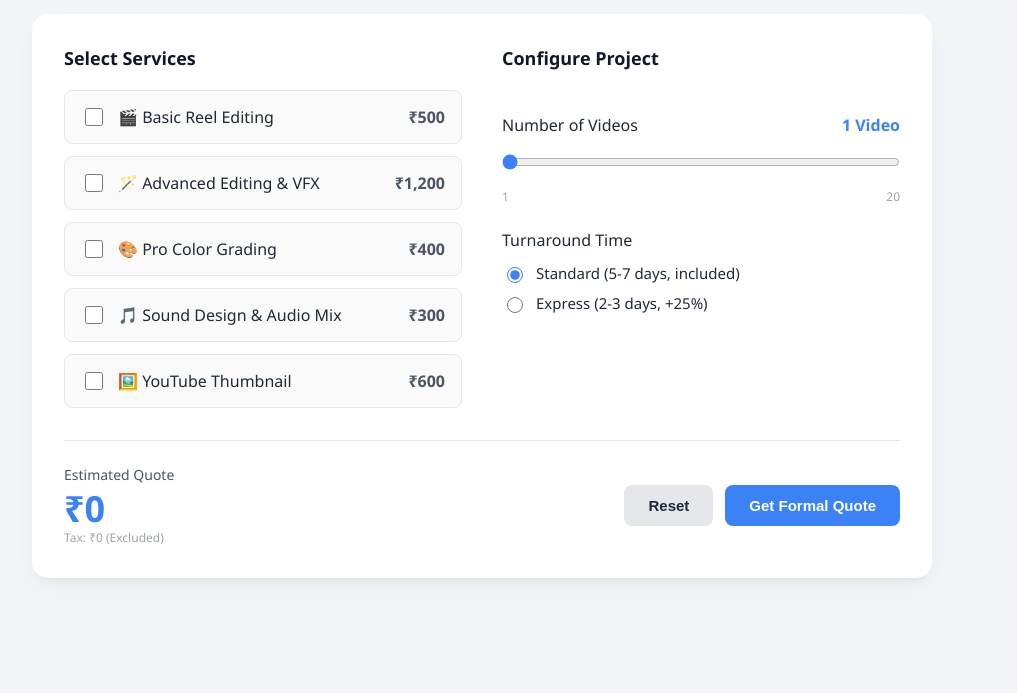
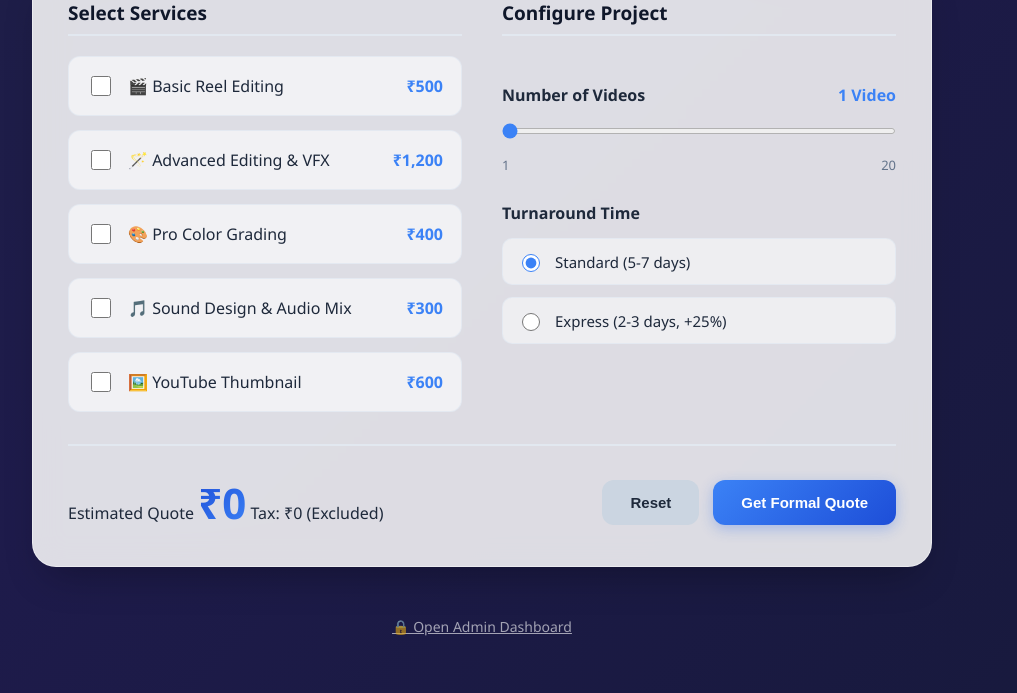
Before and after one commit to dhruprouth1212-tech/CSD-Studio---Instant-Quote-Calculator, a plain HTML site: page index.html in a window 1280 px wide. Shown: the part 187-880 px from the top of the page, without its empty margins (158-1175 px from the left). Drawn offline with Linux system fonts and the light colour scheme.

Commit message:
Add files via upload

```diff
--- a/index.html
+++ b/index.html
@@ -3,22 +3,24 @@
 <head>
     <meta charset="UTF-8">
     <meta name="viewport" content="width=device-width, initial-scale=1.0">
-    <title>CSD Studio - Instant Quote Calculator</title>
+    <title>CSD Studio - Quote Calculator & Admin</title>
     <style>
-        /* Modern CSS Variables for Styling */
         :root {
-            --primary-color: #3b82f6;
-            --primary-hover: #2563eb;
-            --bg-color: #f3f4f6;
-            --card-bg: #ffffff;
-            --text-main: #1f2937;
-            --text-muted: #4b5563;
-            --border-color: #e5e7eb;
+            --primary-glow: #2563eb;
+            --primary-gradient: linear-gradient(135deg, #3b82f6 0%, #1d4ed8 100%);
+            --bg-dark: #0f172a;
+            --card-bg: rgba(255, 255, 255, 0.85);
+            --text-main: #1e293b;
+            --text-muted: #64748b;
+            --border-color: rgba(226, 232, 240, 0.8);
+            --accent-color: #3b82f6;
         }
 
         body {
             font-family: 'Segoe UI', system-ui, -apple-system, sans-serif;
-            background-color: var(--bg-color);
+            background: linear-gradient(-45deg, #0f172a, #1e1b4b, #1e293b, #0f172a);
+            background-size: 400% 400%;
+            animation: gradientBG 15s ease infinite;
             color: var(--text-main);
             margin: 0;
             padding: 40px 20px;
@@ -29,25 +31,40 @@
             min-height: 100vh;
         }
 
-        h1 {
-            font-size: 28px;
-            font-weight: 600;
-            margin-bottom: 30px;
-            color: #111827;
-            text-align: center;
+        @keyframes gradientBG {
+            0% { background-position: 0% 50%; }
+            50% { background-position: 100% 50%; }
+            100% { background-position: 0% 50%; }
         }
 
-        .calculator-container {
+        h1 {
+            font-size: 32px;
+            font-weight: 700;
+            margin-bottom: 30px;
+            color: #ffffff;
+            text-align: center;
+            text-shadow: 0 2px 10px rgba(0, 0, 0, 0.3);
+        }
+
+        .calculator-container, .admin-container {
             background: var(--card-bg);
+            backdrop-filter: blur(16px);
+            -webkit-backdrop-filter: blur(16px);
             max-width: 900px;
             width: 100%;
-            border-radius: 16px;
-            box-shadow: 0 10px 25px -5px rgba(0, 0, 0, 0.05), 0 8px 10px -6px rgba(0, 0, 0, 0.05);
-            padding: 32px;
+            border-radius: 24px;
+            border: 1px solid rgba(255, 255, 255, 0.4);
+            box-shadow: 0 20px 40px -15px rgba(0, 0, 0, 0.3);
+            padding: 35px;
             box-sizing: border-box;
+            margin-bottom: 30px;
         }
 
-        /* Two Column Grid Setup */
+        .admin-container {
+            display: none; /* Keval login ke baad dikhega */
+            background: rgba(255, 255, 255, 0.95);
+        }
+
         .grid-layout {
             display: grid;
             grid-template-columns: 1fr 1fr;
@@ -56,234 +73,149 @@
         }
 
         @media (max-width: 768px) {
-            .grid-layout {
-                grid-template-columns: 1fr;
-                gap: 24px;
-            }
+            .grid-layout { grid-template-columns: 1fr; gap: 28px; }
         }
 
         .section-title {
-            font-size: 18px;
+            font-size: 19px;
             font-weight: 600;
             margin-top: 0;
             margin-bottom: 20px;
-            color: #111827;
+            color: #0f172a;
+            border-bottom: 2px solid #e2e8f0;
+            padding-bottom: 8px;
         }
 
-        /* Left Column: Service Row Styles */
-        .service-list {
-            display: flex;
-            flex-direction: column;
-            gap: 12px;
-        }
+        .service-list { display: flex; flex-direction: column; gap: 14px; }
 
         .service-row {
             display: flex;
             justify-content: space-between;
             align-items: center;
-            padding: 14px 16px;
+            padding: 16px 18px;
             border: 1px solid var(--border-color);
-            border-radius: 8px;
+            border-radius: 12px;
             cursor: pointer;
-            transition: all 0.2s ease;
-            background: #fafafa;
+            transition: all 0.25s ease;
+            background: rgba(255, 255, 255, 0.6);
         }
 
         .service-row:hover {
-            border-color: var(--primary-color);
-            background: #f0f7ff;
+            border-color: var(--accent-color);
+            background: #ffffff;
+            transform: translateY(-2px);
         }
 
         .service-row.selected {
-            border-color: var(--primary-color);
-            background: #eff6ff;
-            box-shadow: 0 0 0 1px var(--primary-color);
+            border-color: var(--accent-color);
+            background: #f0f6ff;
+            box-shadow: 0 0 0 1px var(--accent-color);
         }
 
-        .service-info {
-            display: flex;
-            align-items: center;
-            gap: 12px;
-            font-weight: 500;
+        .service-info { display: flex; align-items: center; gap: 14px; font-weight: 550; }
+        .service-info input[type="checkbox"] { width: 20px; height: 20px; accent-color: var(--accent-color); }
+        .price-tag { font-weight: 700; color: var(--accent-color); font-size: 16px; }
+
+        .config-panel { display: flex; flex-direction: column; gap: 28px; }
+        .config-group { display: flex; flex-direction: column; gap: 10px; }
+        .config-label-row { display: flex; justify-content: space-between; font-weight: 600; }
+
+        input[type="range"] {
+            width: 100%;
+            accent-color: var(--accent-color);
+            margin: 12px 0;
+            height: 6px;
+            border-radius: 5px;
+            background: #cbd5e1;
         }
 
-        .service-info input[type="checkbox"] {
-            width: 18px;
-            height: 18px;
-            accent-color: var(--primary-color);
-            cursor: pointer;
+        .range-limits { display: flex; justify-content: space-between; font-size: 13px; color: #64748b; }
+
+        .radio-group { display: flex; flex-direction: column; gap: 12px; }
+        .radio-option {
+            display: flex; align-items: center; gap: 12px; font-size: 15px; font-weight: 550;
+            cursor: pointer; padding: 12px 14px; border: 1px solid var(--border-color);
+            border-radius: 10px; background: rgba(255, 255, 255, 0.5);
         }
 
-        .price-tag {
-            font-weight: 600;
-            color: var(--text-muted);
-        }
+        .radio-option input[type="radio"] { width: 18px; height: 18px; accent-color: var(--accent-color); }
 
-        /* Right Column: Configuration Area */
-        .config-panel {
-            display: flex;
-            flex-direction: column;
-            gap: 24px;
-        }
-
-        .config-group {
-            display: flex;
-            flex-direction: column;
-            gap: 8px;
-        }
-
-        .config-label-row {
-            display: flex;
-            justify-content: space-between;
-            font-weight: 500;
-        }
-
-        /* Custom Slider Styling */
-        input[type="range"] {
-            width: 100%;
-            accent-color: var(--primary-color);
-            cursor: pointer;
-            margin: 10px 0;
-        }
-
-        .range-limits {
-            display: flex;
-            justify-content: space-between;
-            font-size: 12px;
-            color: #9ca3af;
-        }
-
-        /* Radio Options for Turnaround */
-        .radio-group {
-            display: flex;
-            flex-direction: column;
-            gap: 10px;
-        }
-
-        .radio-option {
-            display: flex;
-            align-items: center;
-            gap: 10px;
-            font-size: 15px;
-            cursor: pointer;
-        }
-
-        .radio-option input[type="radio"] {
-            width: 16px;
-            height: 16px;
-            accent-color: var(--primary-color);
-        }
-
-        /* Bottom Section: Summary & Action Buttons */
         .footer-summary {
-            border-top: 1px solid var(--border-color);
-            padding-top: 24px;
-            display: flex;
-            justify-content: space-between;
-            align-items: center;
-            flex-wrap: wrap;
-            gap: 20px;
-        }
-
-        .total-display {
-            display: flex;
-            flex-direction: column;
-        }
-
-        .total-label {
-            font-size: 14px;
-            color: var(--text-muted);
-            font-weight: 500;
+            border-top: 2px solid #e2e8f0; padding-top: 28px;
+            display: flex; justify-content: space-between; align-items: center; flex-wrap: wrap; gap: 24px;
         }
 
         .total-amount {
-            font-size: 36px;
-            font-weight: 700;
-            color: var(--primary-color);
+            font-size: 42px; font-weight: 800;
+            background: linear-gradient(135deg, #1e4ed8 0%, #3b82f6 100%);
+            -webkit-background-clip: text; -webkit-text-fill-color: transparent;
         }
 
-        .tax-note {
-            font-size: 12px;
-            color: #9ca3af;
-            margin-top: -4px;
+        .button-group { display: flex; gap: 14px; }
+        .btn { padding: 14px 28px; font-size: 15px; font-weight: 700; border-radius: 12px; cursor: pointer; border: none; transition: all 0.25s ease; }
+        .btn-primary { background: var(--primary-gradient); color: white; box-shadow: 0 4px 14px rgba(37, 99, 235, 0.3); }
+        .btn-primary:hover { transform: translateY(-2px); filter: brightness(1.1); }
+        .btn-secondary { background-color: #cbd5e1; color: #1e293b; }
+        .btn-secondary:hover { background-color: #94a3b8; }
+        .btn-danger { background-color: #ef4444; color: white; padding: 6px 12px; font-size: 13px; border-radius: 6px; }
+        .btn-danger:hover { background-color: #dc2626; }
+
+        /* Admin Table Styling */
+        .admin-table {
+            width: 100%; border-collapse: collapse; margin-top: 15px; font-size: 14px;
         }
+        .admin-table th, .admin-table td {
+            text-align: left; padding: 12px; border-bottom: 1px solid #e2e8f0;
+        }
+        .admin-table th { background-color: #f8fafc; color: #334155; }
 
-        .button-group {
-            display: flex;
-            gap: 12px;
+        .admin-login-link {
+            color: rgba(255, 255, 255, 0.6); margin-top: 20px; cursor: pointer; font-size: 14px; text-decoration: underline;
         }
-
-        .btn {
-            padding: 12px 24px;
-            font-size: 15px;
-            font-weight: 600;
-            border-radius: 8px;
-            cursor: pointer;
-            border: none;
-            transition: all 0.2s ease;
-        }
-
-        .btn-primary {
-            background-color: var(--primary-color);
-            color: white;
-        }
-
-        .btn-primary:hover {
-            background-color: var(--primary-hover);
-        }
-
-        .btn-secondary {
-            background-color: #e5e7eb;
-            color: var(--text-main);
-        }
-
-        .btn-secondary:hover {
-            background-color: #d1d5db;
-        }
+        .admin-login-link:hover { color: white; }
     </style>
 </head>
 <body>
 
 <h1>CSD Studio - Instant Quote Calculator</h1>
 
-<div class="calculator-container">
+<!-- Main Calculator Screen -->
+<div class="calculator-container" id="calculator-screen">
     <div class="grid-layout">
-
-        <!-- Left Column: Services -->
         <div>
             <h3 class="section-title">Select Services</h3>
             <div class="service-list">
-                <div class="service-row" onclick="toggleRow(this)">
+                <div class="service-row" onclick="toggleRow(this, event)">
                     <div class="service-info">
-                        <input type="checkbox" class="service-cb" data-price="500">
+                        <input type="checkbox" class="service-cb" data-name="Basic Reel" data-price="500">
                         <span>🎬 Basic Reel Editing</span>
                     </div>
                     <div class="price-tag">₹500</div>
                 </div>
-                <div class="service-row" onclick="toggleRow(this)">
+                <div class="service-row" onclick="toggleRow(this, event)">
                     <div class="service-info">
-                        <input type="checkbox" class="service-cb" data-price="1200">
+                        <input type="checkbox" class="service-cb" data-name="Advanced & VFX" data-price="1200">
                         <span>🪄 Advanced Editing & VFX</span>
                     </div>
                     <div class="price-tag">₹1,200</div>
                 </div>
-                <div class="service-row" onclick="toggleRow(this)">
+                <div class="service-row" onclick="toggleRow(this, event)">
                     <div class="service-info">
-                        <input type="checkbox" class="service-cb" data-price="400">
+                        <input type="checkbox" class="service-cb" data-name="Color Grading" data-price="400">
                         <span>🎨 Pro Color Grading</span>
                     </div>
                     <div class="price-tag">₹400</div>
                 </div>
-                <div class="service-row" onclick="toggleRow(this)">
+                <div class="service-row" onclick="toggleRow(this, event)">
                     <div class="service-info">
-                        <input type="checkbox" class="service-cb" data-price="300">
+                        <input type="checkbox" class="service-cb" data-name="Sound Design" data-price="300">
                         <span>🎵 Sound Design & Audio Mix</span>
                     </div>
                     <div class="price-tag">₹300</div>
                 </div>
-                <div class="service-row" onclick="toggleRow(this)">
+                <div class="service-row" onclick="toggleRow(this, event)">
                     <div class="service-info">
-                        <input type="checkbox" class="service-cb" data-price="600">
+                        <input type="checkbox" class="service-cb" data-name="Thumbnail" data-price="600">
                         <span>🖼️ YouTube Thumbnail</span>
                     </div>
                     <div class="price-tag">₹600</div>
@@ -291,42 +223,31 @@
             </div>
         </div>
 
-        <!-- Right Column: Configurations -->
         <div class="config-panel">
             <h3 class="section-title">Configure Project</h3>
-
-            <!-- Video Slider -->
             <div class="config-group">
                 <div class="config-label-row">
                     <span>Number of Videos</span>
-                    <span id="video-count-label" style="font-weight: 600; color: var(--primary-color);">1 Video</span>
+                    <span id="video-count-label" style="font-weight: 700; color: var(--accent-color);">1 Video</span>
                 </div>
                 <input type="range" id="video-slider" min="1" max="20" value="1">
-                <div class="range-limits">
-                    <span>1</span>
-                    <span>20</span>
-                </div>
+                <div class="range-limits"><span>1</span><span>20</span></div>
             </div>
 
-            <!-- Turnaround Speed (Radio buttons) -->
             <div class="config-group">
                 <span class="config-label-row" style="margin-bottom: 4px;">Turnaround Time</span>
                 <div class="radio-group">
                     <label class="radio-option">
-                        <input type="radio" name="speed" value="standard" checked>
-                        Standard (5-7 days, included)
+                        <input type="radio" name="speed" value="Standard" checked> Standard (5-7 days)
                     </label>
                     <label class="radio-option">
-                        <input type="radio" name="speed" value="express">
-                        Express (2-3 days, +25%)
+                        <input type="radio" name="speed" value="Express"> Express (2-3 days, +25%)
                     </label>
                 </div>
             </div>
         </div>
-
     </div>
 
-    <!-- Footer Summary Section -->
     <div class="footer-summary">
         <div class="total-display">
             <span class="total-label">Estimated Quote</span>
@@ -335,40 +256,59 @@
         </div>
         <div class="button-group">
             <button class="btn btn-secondary" onclick="resetCalculator()">Reset</button>
-            <button class="btn btn-primary" onclick="alert('Quote saved successfully!')">Get Formal Quote</button>
+            <button class="btn btn-primary" onclick="saveQuoteAndSubmit()">Get Formal Quote</button>
         </div>
     </div>
 </div>
 
+<!-- Hidden Admin Dashboard Panel -->
+<div class="admin-container" id="admin-screen">
+    <div style="display: flex; justify-content: space-between; align-items: center; border-bottom: 2px solid #e2e8f0; padding-bottom: 10px; margin-bottom: 15px;">
+        <h3 class="section-title" style="margin: 0; border: none;">📊 CSD Studio - Admin Panel</h3>
+        <button class="btn btn-secondary" style="padding: 8px 16px; font-size: 13px;" onclick="logoutAdmin()">Logout</button>
+    </div>
+    <div style="overflow-x: auto;">
+        <table class="admin-table">
+            <thead>
+                <tr>
+                    <th>Date/Time</th>
+                    <th>Services Selected</th>
+                    <th>Videos</th>
+                    <th>Speed</th>
+                    <th>Total Price</th>
+                    <th>Action</th>
+                </tr>
+            </thead>
+            <tbody id="admin-table-body">
+                <!-- Saved quotes will appear here dynamically -->
+            </tbody>
+        </table>
+    </div>
+</div>
+
+<!-- Admin Login Trigger Link -->
+<div class="admin-login-link" onclick="loginAdmin()">🔒 Open Admin Dashboard</div>
+
 <script>
-    // Elements Selectors
     const checkboxes = document.querySelectorAll('.service-cb');
     const slider = document.getElementById('video-slider');
     const videoLabel = document.getElementById('video-count-label');
     const speedRadios = document.querySelectorAll('input[name="speed"]');
     const finalPriceDisplay = document.getElementById('final-price');
 
-    // Box Par Click Karne Pe Bhi Checkbox Select Hoga
-    function toggleRow(rowElement) {
+    // Global variable to store quotes in browser memory (Local Storage)
+    let savedQuotes = JSON.parse(localStorage.getItem('csd_quotes')) || [];
+
+    function toggleRow(rowElement, event) {
         const checkbox = rowElement.querySelector('.service-cb');
-        // Agar click input box par nahi hua hai toh checkbox toggling manually trigger karein
-        if (event.target !== checkbox) {
-            checkbox.checked = !checkbox.checked;
-        }
-
-        if (checkbox.checked) {
-            rowElement.classList.add('selected');
-        } else {
-            rowElement.classList.remove('selected');
-        }
+        if (event.target !== checkbox) { checkbox.checked = !checkbox.checked; }
+        checkbox.checked ? rowElement.classList.add('selected') : rowElement.classList.remove('selected');
         calculateTotal();
     }
 
-    // Main Live Logic Calculation Function
+    let calculatedTotalGlobal = 0;
     function calculateTotal() {
         let basePrice = 0;
-
-        // 1. Selected Services ka total nikalna
         checkboxes.forEach(cb => {
             if (cb.checked) {
                 basePrice += parseInt(cb.getAttribute('data-price'));
@@ -378,35 +318,101 @@
             }
         });
 
-        // 2. Quantity (Slider Value) update aur multiply karna
         const quantity = parseInt(slider.value);
         videoLabel.textContent = quantity === 1 ? "1 Video" : `${quantity} Videos`;
-
         let total = basePrice * quantity;
 
-        // 3. Express Delivery check (+25% premium speed charge)
         const selectedSpeed = document.querySelector('input[name="speed"]:checked').value;
-        if (selectedSpeed === 'express' && total > 0) {
-            total = total * 1.25;
+        if (selectedSpeed === 'Express' && total > 0) { total = total * 1.25; }
+
+        calculatedTotalGlobal = Math.round(total);
+        finalPriceDisplay.textContent = calculatedTotalGlobal.toLocaleString('en-IN');
+    }
+
+    // Function to capture data and push to admin logs
+    function saveQuoteAndSubmit() {
+        if(calculatedTotalGlobal === 0) {
+            alert("Kripya pehle koi service select karein!");
+            return;
         }
 
-        // 4. Clean Format ke sath output show karna (e.g., 5,100)
-        finalPriceDisplay.textContent = Math.round(total).toLocaleString('en-IN');
+        let selectedServices = [];
+        checkboxes.forEach(cb => { if(cb.checked) selectedServices.push(cb.getAttribute('data-name')); });
+
+        const newQuote = {
+            id: Date.now(),
+            date: new Date().toLocaleString('en-IN'),
+            services: selectedServices.join(', '),
+            videos: slider.value,
+            speed: document.querySelector('input[name="speed"]:checked').value,
+            price: calculatedTotalGlobal.toLocaleString('en-IN')
+        };
+
+        savedQuotes.push(newQuote);
+        localStorage.setItem('csd_quotes', JSON.stringify(savedQuotes));
+        alert('Quote saved successfully! Form submitted.');
+        resetCalculator();
+        renderAdminTable();
     }
 
-    // Reset All Inputs Function
+    // Admin Login Screen handling
+    function loginAdmin() {
+        const passwordInput = prompt("Admin Security Password Dalein:");
+        if (passwordInput === "1234") {
+            document.getElementById('admin-screen').style.display = 'block';
+            renderAdminTable();
+            document.getElementById('admin-screen').scrollIntoView({ behavior: 'smooth' });
+        } else if (passwordInput !== null) {
+            alert("Wrong Password! Access Denied.");
+        }
+    }
+
+    function logoutAdmin() {
+        document.getElementById('admin-screen').style.display = 'none';
+    }
+
+    // Render data inside Admin Area
+    function renderAdminTable() {
+        const tbody = document.getElementById('admin-table-body');
+        tbody.innerHTML = '';
+
+        if(savedQuotes.length === 0) {
+            tbody.innerHTML = `<tr><td colspan="6" style="text-align:center; color:#94a3b8;">Koi quotes nahi hain abhi tak.</td></tr>`;
+            return;
+        }
+
+        savedQuotes.forEach((quote) => {
+            const row = document.createElement('tr');
+            row.innerHTML = `
+                <td>${quote.date}</td>
+                <td style="font-weight:600;">${quote.services}</td>
+                <td>${quote.videos}</td>
+                <td>${quote.speed}</td>
+                <td style="color:var(--accent-color); font-weight:700;">₹${quote.price}</td>
+                <td><button class="btn btn-danger" onclick="deleteQuote(${quote.id})">Delete 🗑️</button></td>
+            `;
+            tbody.appendChild(row);
+        });
+    }
+
+    // Admin item deletion logic
+    function deleteQuote(id) {
+        if(confirm("Kya aap is quote ko delete karna chahte hain?")) {
+            savedQuotes = savedQuotes.filter(quote => quote.id !== id);
+            localStorage.setItem('csd_quotes', JSON.stringify(savedQuotes));
+            renderAdminTable();
+        }
+    }
+
     function resetCalculator() {
-        checkboxes.forEach(cb => cb.checked = false);
+        checkboxes.forEach(cb => { cb.checked = false; cb.closest('.service-row').classList.remove('selected'); });
         slider.value = 1;
-        document.querySelector('input[value="standard"]').checked = true;
+        document.querySelector('input[value="Standard"]').checked = true;
         calculateTotal();
     }
 
-    // Live Listeners attach karna slider aur radio buttons par
     slider.addEventListener('input', calculateTotal);
     speedRadios.forEach(radio => radio.addEventListener('change', calculateTotal));
-
-    // Initial load pe empty show kare
     calculateTotal();
 </script>
 
```
